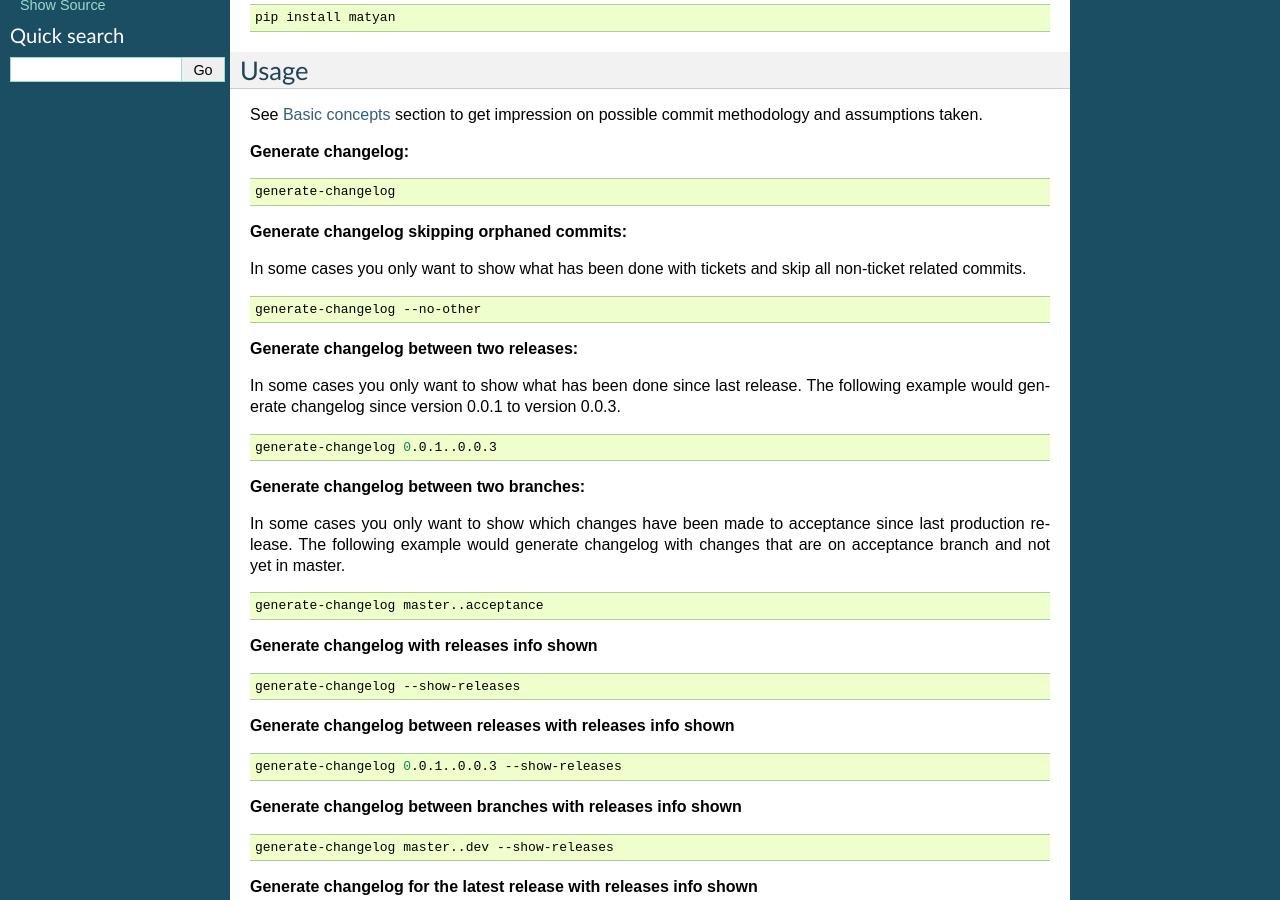
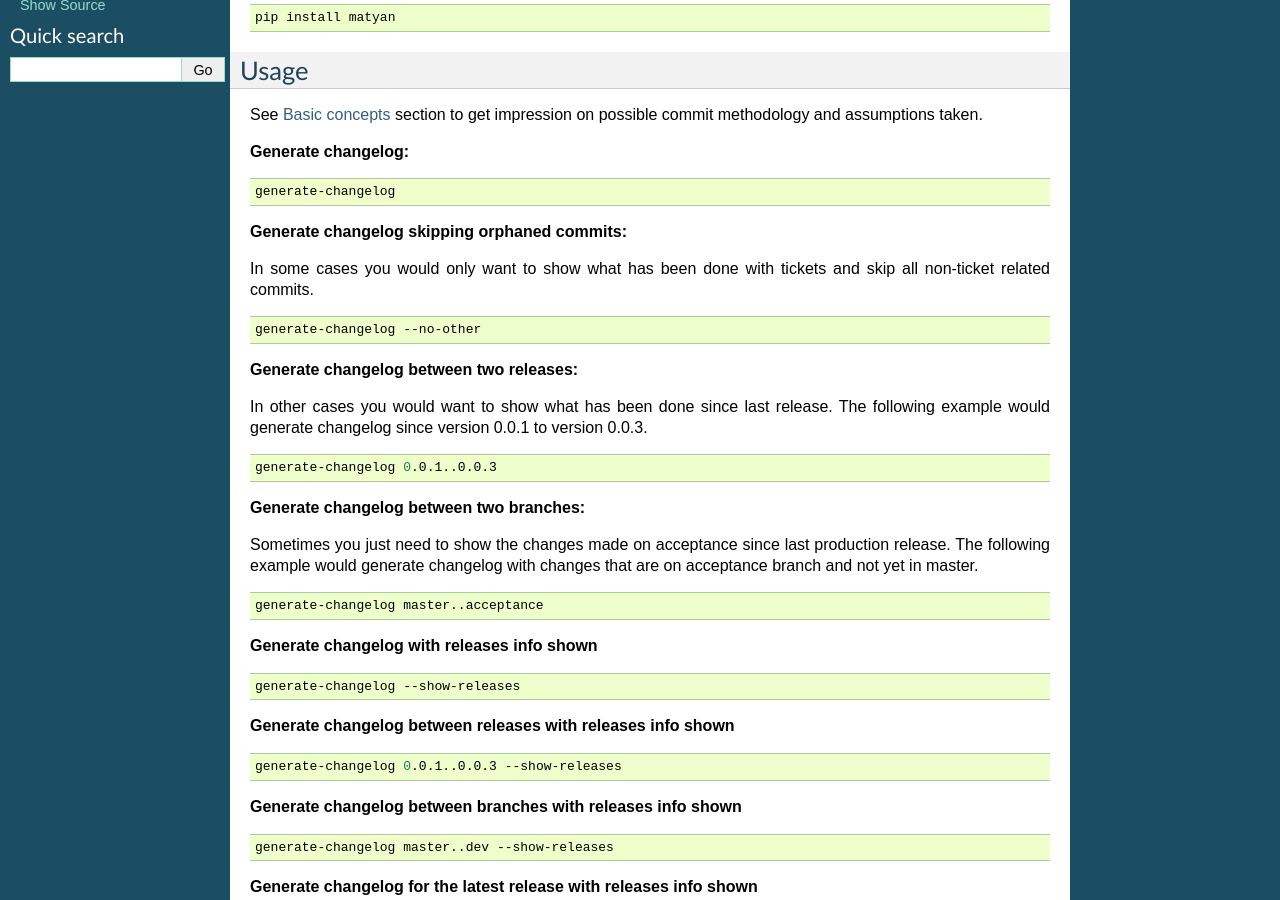
Before and after one commit to barseghyanartur/matyan, a Sphinx documentation site: the page built from docs/index.rst, in a window 1280 px wide and 900 px high, scrolled down 446 px. Built offline with Sphinx 7.4.7, drawn with Linux system fonts in a browser that asks for light colours; pages that are not in the unit, such as notebooks, are missing from menus.

Commit message:
Clean up

```diff
--- a/docs/index.rst
+++ b/docs/index.rst
@@ -53,8 +53,8 @@ section to get impression on possible commit methodology and assumptions taken.
 
 **Generate changelog skipping orphaned commits:**
 
-In some cases you only want to show what has been done with tickets and skip
-all non-ticket related commits.
+In some cases you would only want to show what has been done with tickets and
+skip all non-ticket related commits.
 
 .. code-block:: sh
 
@@ -62,7 +62,7 @@ all non-ticket related commits.
 
 **Generate changelog between two releases:**
 
-In some cases you only want to show what has been done since last release.
+In other cases you would want to show what has been done since last release.
 The following example would generate changelog since version 0.0.1 to
 version 0.0.3.
 
@@ -72,8 +72,8 @@ version 0.0.3.
 
 **Generate changelog between two branches:**
 
-In some cases you only want to show which changes have been made to acceptance
-since last production release.
+Sometimes you just need to show the changes made on acceptance since last
+production release.
 The following example would generate changelog with changes that are on
 acceptance branch and not yet in master.
 
--- a/requirements.txt
+++ b/requirements.txt
@@ -1 +1 @@
--r requirements/base.txt
+-r requirements/dev.txt
```
Also changed, not shown: README.rst (+5 -5 lines), 3 other files.
